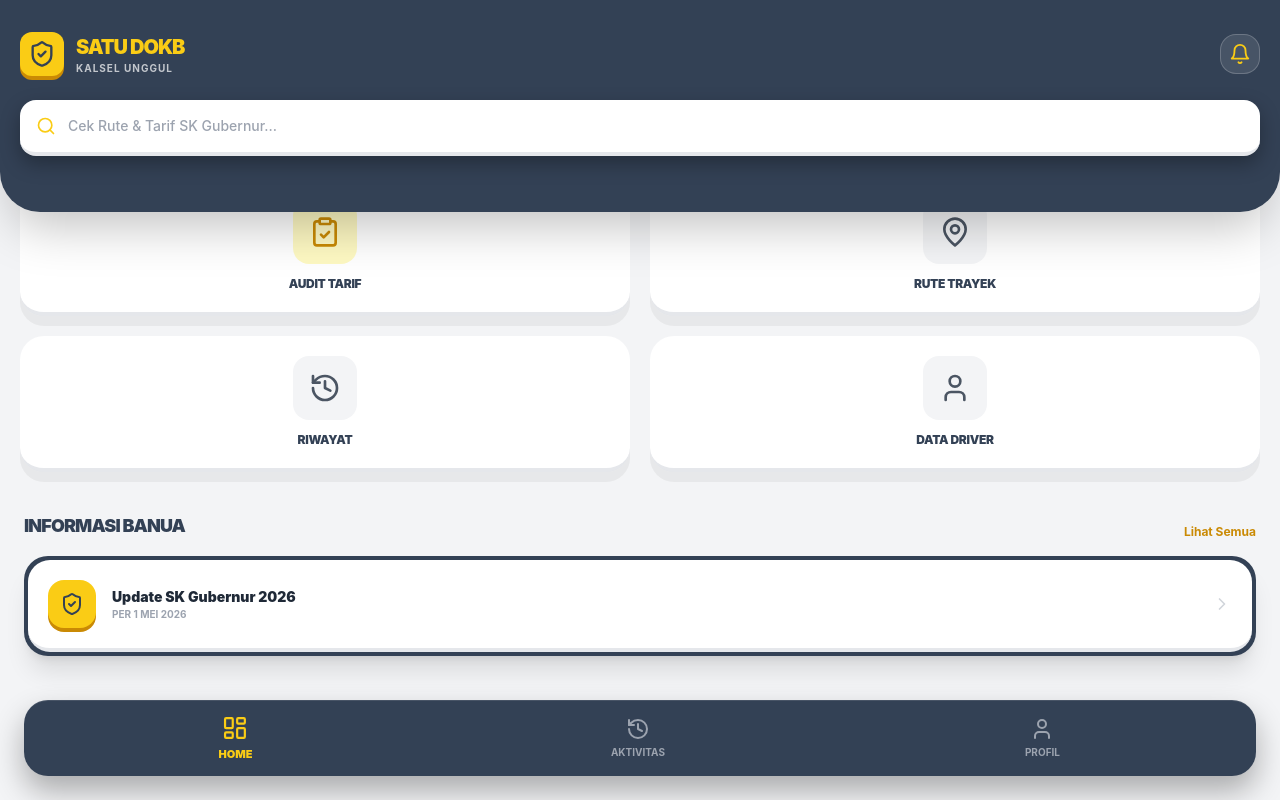
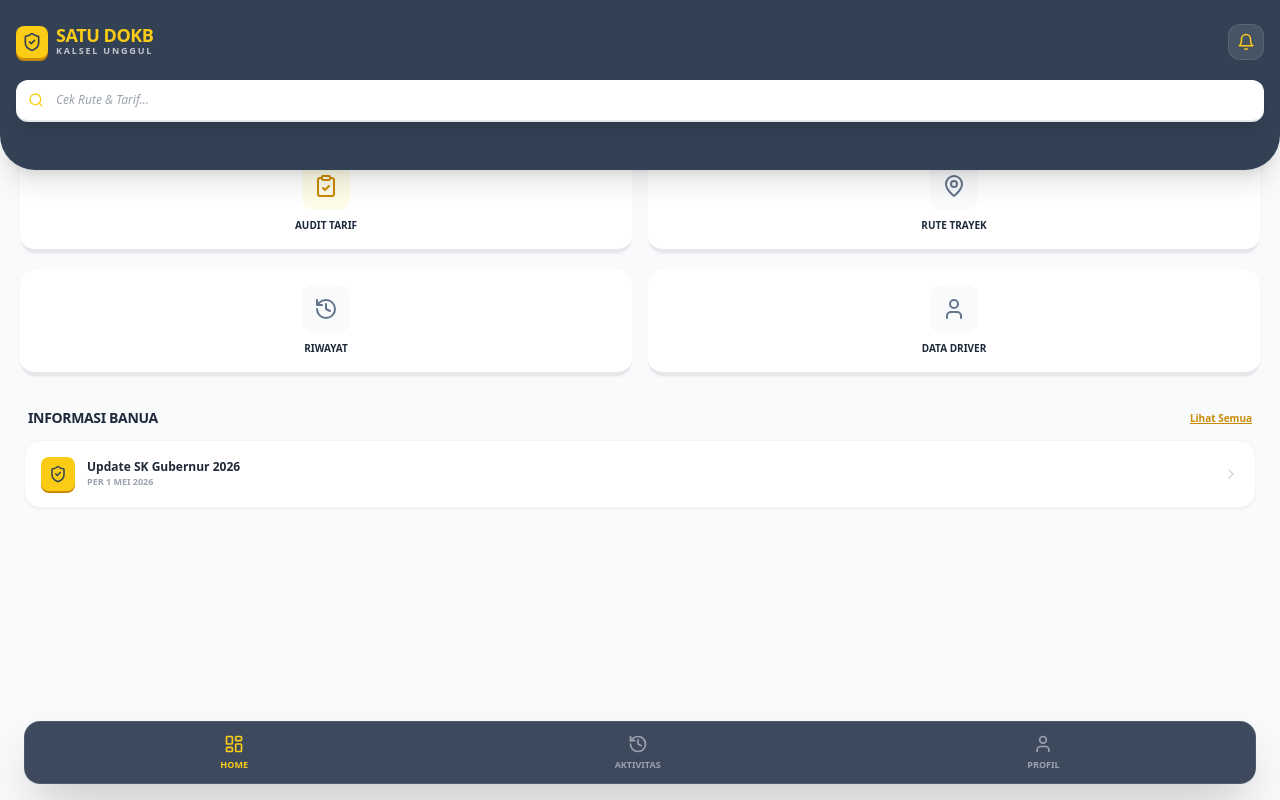
Before and after one commit to auditdokbkalsel/satu-dokb-app, a React (Vite) app: page / in a window 1280 px wide. Built offline with nearby package versions, Linux system fonts and the light colour scheme; the HTML template or start-up script is replaced by a standard one.

Commit message:
Update App.tsx

```diff
--- a/src/App.tsx
+++ b/src/App.tsx
@@ -13,107 +13,101 @@ import {
 
 function App() {
   return (
-    <div className="min-h-screen bg-gray-100 pb-24 text-dokb-grey">
-      {/* HEADER - DARK GREY KALSEL */}
-      <div className="bg-dokb-grey p-5 pt-8 pb-14 text-white rounded-b-[40px] shadow-2xl relative">
-        <div className="flex justify-between items-center mb-6">
-          <div className="flex items-center gap-3">
-            <div className="bg-dokb-yellow p-2 rounded-xl shadow-[0_4px_0_0_#ca8a04]">
-               <ShieldCheck size={28} className="text-dokb-grey" />
+    <div className="min-h-screen bg-gray-50 pb-24 text-slate-800 font-sans">
+      {/* HEADER - SLATE GREY */}
+      <div className="bg-dokb-grey p-4 pt-6 pb-12 text-white rounded-b-[35px] shadow-xl relative">
+        <div className="flex justify-between items-center mb-5">
+          <div className="flex items-center gap-2">
+            <div className="bg-dokb-yellow p-1.5 rounded-lg shadow-[0_3px_0_0_#ca8a04]">
+               <ShieldCheck size={20} className="text-dokb-grey" />
             </div>
             <div>
-              <h1 className="text-xl font-black tracking-tighter text-dokb-yellow">
+              <h1 className="text-lg font-black tracking-tight text-dokb-yellow leading-none">
                 SATU DOKB
               </h1>
-              <p className="text-[10px] font-bold opacity-70 uppercase tracking-widest">Kalsel Unggul</p>
+              <p className="text-[9px] font-bold opacity-70 uppercase tracking-[0.2em]">Kalsel Unggul</p>
             </div>
           </div>
-          <button className="bg-white/10 p-2 rounded-2xl border border-white/20 active:scale-95 transition-all">
-            <Bell size={22} className="text-dokb-yellow" />
+          <button className="bg-white/10 p-2 rounded-xl border border-white/10 active:scale-90 transition-all">
+            <Bell size={18} className="text-dokb-yellow" />
           </button>
         </div>
 
-        {/* SEARCH BAR TIMBUL */}
-        <div className="bg-white rounded-2xl p-4 flex items-center gap-3 text-gray-400 shadow-[0_8px_20px_rgba(0,0,0,0.3)] border-b-4 border-gray-200">
-          <Search size={20} className="text-dokb-yellow" />
-          <span className="text-sm font-medium">Cek Rute & Tarif SK Gubernur...</span>
+        {/* SEARCH BAR */}
+        <div className="bg-white rounded-xl p-3 flex items-center gap-3 text-gray-400 shadow-lg border-b-2 border-gray-200">
+          <Search size={16} className="text-dokb-yellow" />
+          <span className="text-xs font-medium italic">Cek Rute & Tarif...</span>
         </div>
       </div>
 
-      {/* QUICK ACTIONS - TOMBOL TIMBUL */}
-      <div className="px-5 -mt-8">
-        <div className="grid grid-cols-2 gap-5">
-          {/* Menu Audit */}
-          <button className="bg-white rounded-3xl p-5 shadow-[0_10px_0_0_rgba(0,0,0,0.05)] border-b-4 border-gray-200 active:translate-y-1 active:border-b-0 transition-all flex flex-col items-center gap-3">
-            <div className="bg-yellow-100 p-4 rounded-2xl text-yellow-600">
-              <ClipboardCheck size={32} />
+      {/* QUICK ACTIONS - KOTAK LEBIH KECIL & RAPI */}
+      <div className="px-5 -mt-6">
+        <div className="grid grid-cols-2 gap-4">
+          <button className="bg-white rounded-2xl p-4 shadow-sm border-b-4 border-gray-200 active:translate-y-1 active:border-b-0 transition-all flex flex-col items-center gap-2">
+            <div className="bg-yellow-50 p-3 rounded-xl text-yellow-600">
+              <ClipboardCheck size={24} />
             </div>
-            <span className="text-xs font-black uppercase tracking-tight">Audit Tarif</span>
+            <span className="text-[10px] font-black uppercase">Audit Tarif</span>
           </button>
 
-          {/* Menu Rute */}
-          <button className="bg-white rounded-3xl p-5 shadow-[0_10px_0_0_rgba(0,0,0,0.05)] border-b-4 border-gray-200 active:translate-y-1 active:border-b-0 transition-all flex flex-col items-center gap-3">
-            <div className="bg-gray-100 p-4 rounded-2xl text-gray-600">
-              <MapPin size={32} />
+          <button className="bg-white rounded-2xl p-4 shadow-sm border-b-4 border-gray-200 active:translate-y-1 active:border-b-0 transition-all flex flex-col items-center gap-2">
+            <div className="bg-slate-50 p-3 rounded-xl text-slate-500">
+              <MapPin size={24} />
             </div>
-            <span className="text-xs font-black uppercase tracking-tight">Rute Trayek</span>
+            <span className="text-[10px] font-black uppercase">Rute Trayek</span>
           </button>
 
-          {/* Menu Riwayat */}
-          <button className="bg-white rounded-3xl p-5 shadow-[0_10px_0_0_rgba(0,0,0,0.05)] border-b-4 border-gray-200 active:translate-y-1 active:border-b-0 transition-all flex flex-col items-center gap-3">
-            <div className="bg-gray-100 p-4 rounded-2xl text-gray-600">
-              <History size={32} />
+          <button className="bg-white rounded-2xl p-4 shadow-sm border-b-4 border-gray-200 active:translate-y-1 active:border-b-0 transition-all flex flex-col items-center gap-2">
+            <div className="bg-slate-50 p-3 rounded-xl text-slate-500">
+              <History size={24} />
             </div>
-            <span className="text-xs font-black uppercase tracking-tight">Riwayat</span>
+            <span className="text-[10px] font-black uppercase">Riwayat</span>
           </button>
 
-          {/* Menu Driver */}
-          <button className="bg-white rounded-3xl p-5 shadow-[0_10px_0_0_rgba(0,0,0,0.05)] border-b-4 border-gray-200 active:translate-y-1 active:border-b-0 transition-all flex flex-col items-center gap-3">
-            <div className="bg-gray-100 p-4 rounded-2xl text-gray-600">
-              <User size={32} />
+          <button className="bg-white rounded-2xl p-4 shadow-sm border-b-4 border-gray-200 active:translate-y-1 active:border-b-0 transition-all flex flex-col items-center gap-2">
+            <div className="bg-slate-50 p-3 rounded-xl text-slate-500">
+              <User size={24} />
             </div>
-            <span className="text-xs font-black uppercase tracking-tight">Data Driver</span>
+            <span className="text-[10px] font-black uppercase">Data Driver</span>
           </button>
         </div>
       </div>
 
-      {/* INFO SECTION */}
-      <div className="px-6 mt-10">
-        <div className="flex justify-between items-end mb-4">
-          <h2 className="font-black text-lg uppercase tracking-tighter">Informasi Banua</h2>
-          <span className="text-xs font-bold text-yellow-600">Lihat Semua</span>
+      {/* INFO BANUA */}
+      <div className="px-6 mt-8">
+        <div className="flex justify-between items-center mb-3 px-1">
+          <h2 className="font-black text-sm uppercase tracking-tight">Informasi Banua</h2>
+          <span className="text-[10px] font-bold text-yellow-600 underline">Lihat Semua</span>
         </div>
 
-        <div className="bg-dokb-grey rounded-3xl p-1 shadow-xl">
-           <div className="bg-white rounded-[22px] p-5 flex items-center justify-between border-b-4 border-gray-200">
-            <div className="flex items-center gap-4">
-              <div className="bg-yellow-400 p-3 rounded-2xl shadow-[0_4px_0_0_#ca8a04]">
-                <ShieldCheck size={24} className="text-dokb-grey" />
-              </div>
-              <div>
-                <p className="text-sm font-black text-gray-800">Update SK Gubernur 2026</p>
-                <p className="text-[10px] font-bold text-gray-400 uppercase">Per 1 Mei 2026</p>
-              </div>
+        <div className="bg-white rounded-2xl p-4 flex items-center justify-between border border-gray-100 shadow-sm">
+          <div className="flex items-center gap-3">
+            <div className="bg-yellow-400 p-2 rounded-lg shadow-[0_2px_0_0_#ca8a04]">
+              <ShieldCheck size={18} className="text-dokb-grey" />
             </div>
-            <ChevronRight size={20} className="text-gray-300" />
+            <div>
+              <p className="text-xs font-black text-gray-800">Update SK Gubernur 2026</p>
+              <p className="text-[9px] font-bold text-gray-400 uppercase">Per 1 Mei 2026</p>
+            </div>
           </div>
+          <ChevronRight size={16} className="text-gray-300" />
         </div>
       </div>
 
-      {/* BOTTOM NAV - TIMBUL */}
-      <div className="fixed bottom-6 left-6 right-6">
-        <div className="bg-dokb-grey rounded-3xl p-4 shadow-[0_15px_30px_rgba(0,0,0,0.3)] flex justify-around items-center border-t border-white/10">
-          <div className="flex flex-col items-center text-dokb-yellow transform scale-110">
-            <LayoutDashboard size={24} />
-            <span className="text-[10px] mt-1 font-black uppercase">Home</span>
+      {/* BOTTOM NAV - FLOATING RAPI */}
+      <div className="fixed bottom-4 left-6 right-6">
+        <div className="bg-dokb-grey/95 backdrop-blur-md rounded-2xl p-3 shadow-2xl flex justify-around items-center border border-white/10">
+          <div className="flex flex-col items-center text-dokb-yellow">
+            <LayoutDashboard size={20} />
+            <span className="text-[9px] mt-1 font-bold uppercase">Home</span>
           </div>
           <div className="flex flex-col items-center text-gray-400">
-            <History size={24} />
-            <span className="text-[10px] mt-1 font-bold uppercase">Aktivitas</span>
+            <History size={20} />
+            <span className="text-[9px] mt-1 font-bold uppercase">Aktivitas</span>
           </div>
           <div className="flex flex-col items-center text-gray-400">
-            <User size={24} />
-            <span className="text-[10px] mt-1 font-bold uppercase">Profil</span>
+            <User size={20} />
+            <span className="text-[9px] mt-1 font-bold uppercase">Profil</span>
           </div>
         </div>
       </div>
```
